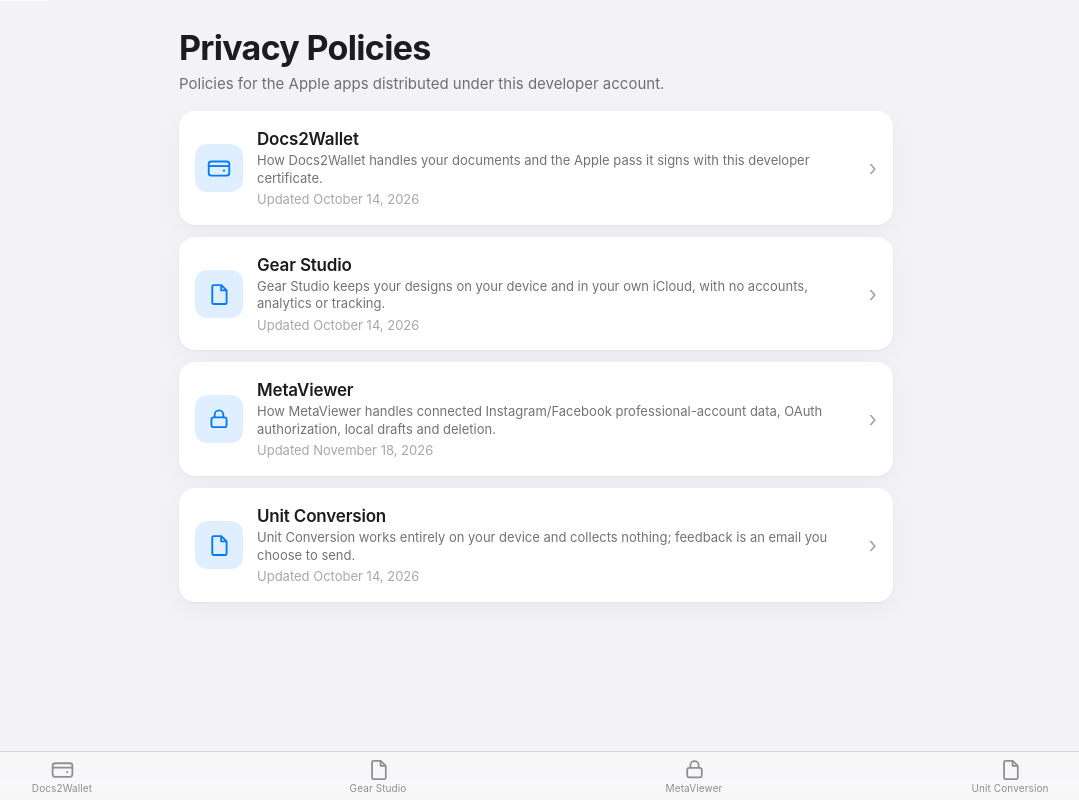
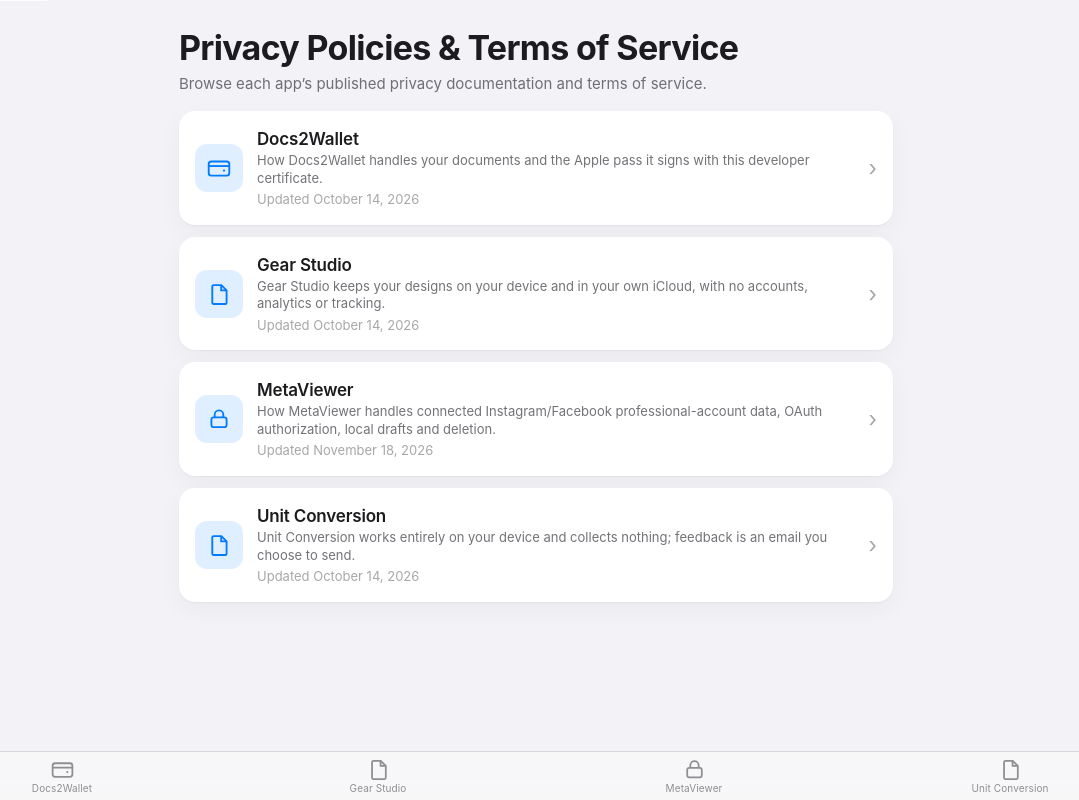
Before and after one commit to N05124/privacy-policies, a plain HTML site: page index.html in a window 1280 px wide. Shown: the whole page, without its empty margins (104-1183 px from the left). Drawn offline with Linux system fonts and the light colour scheme.

```diff
--- a/index.html
+++ b/index.html
@@ -4,7 +4,7 @@
   <meta charset="utf-8">
   <meta name="viewport" content="width=device-width, initial-scale=1, viewport-fit=cover">
   <meta name="description" content="Privacy policies for apps distributed under this Apple developer account.">
-  <title>Privacy Policies</title>
+  <title>Privacy Policies & Terms of Service</title>
   <link rel="icon" href="assets/favicon.svg" type="image/svg+xml">
   <link rel="stylesheet" href="assets/site.css">
 </head>
@@ -12,10 +12,10 @@
   <a class="skip" href="#library">Skip to policies</a>
   <div class="frame">
     <header class="title-block">
-      <h1>Privacy Policies</h1>
-      <p class="lede">Policies for the Apple apps distributed under this developer account.</p>
+      <h1>Privacy Policies &amp; Terms of Service</h1>
+      <p class="lede">Browse each app’s published privacy documentation and terms of service.</p>
     </header>
-    <p class="status" id="library-status">Loading policies…</p>
+    <p class="status" id="library-status">Loading legal documents…</p>
     <div class="library" id="library"></div>
     <noscript>
       <div class="library">
@@ -29,7 +29,7 @@
       </div>
     </noscript>
   </div>
-  <nav class="tab-bar" id="tab-bar" aria-label="Privacy policies"></nav>
+  <nav class="tab-bar" id="tab-bar" aria-label="App legal documents"></nav>
   <script src="assets/site.js"></script>
 </body>
 </html>
```
